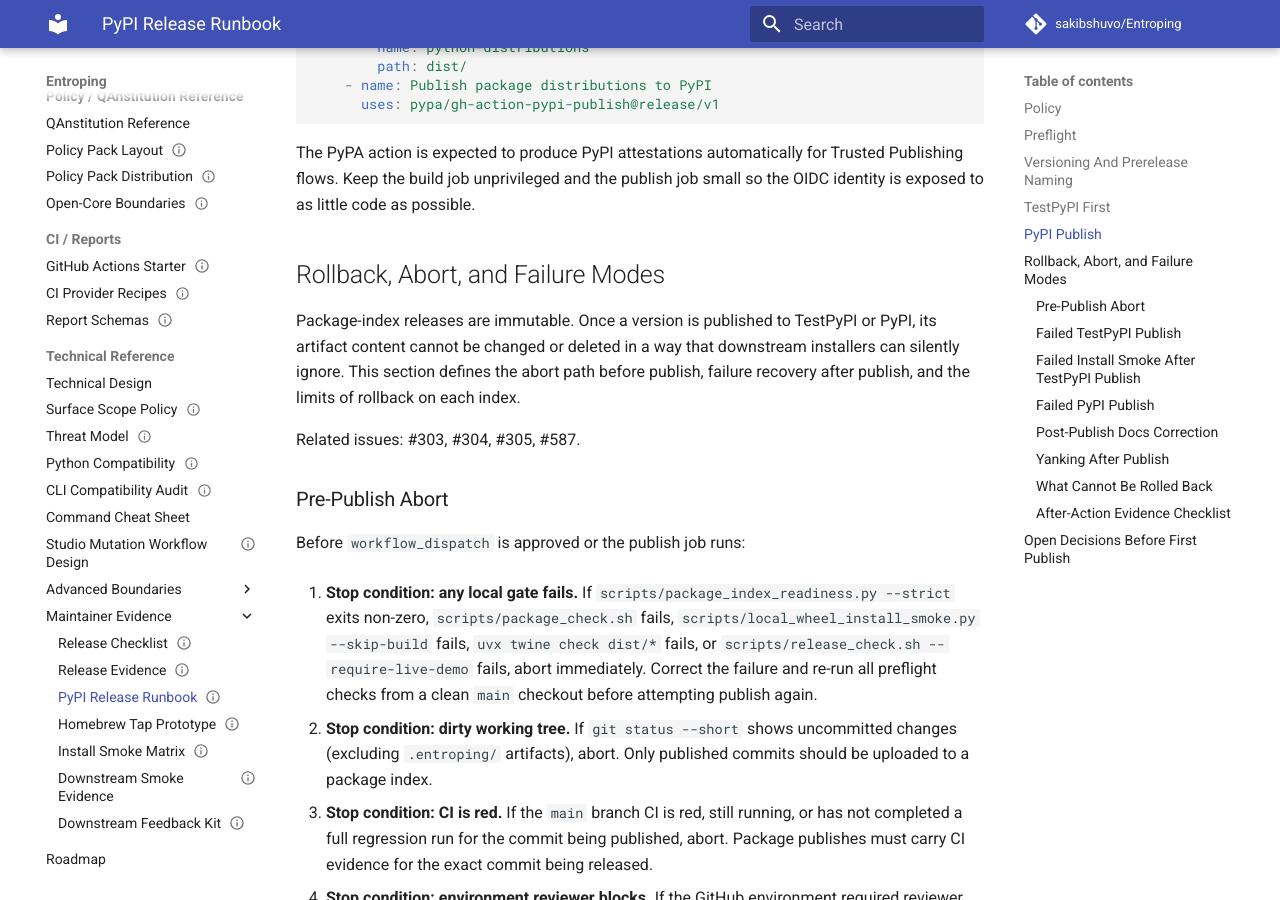
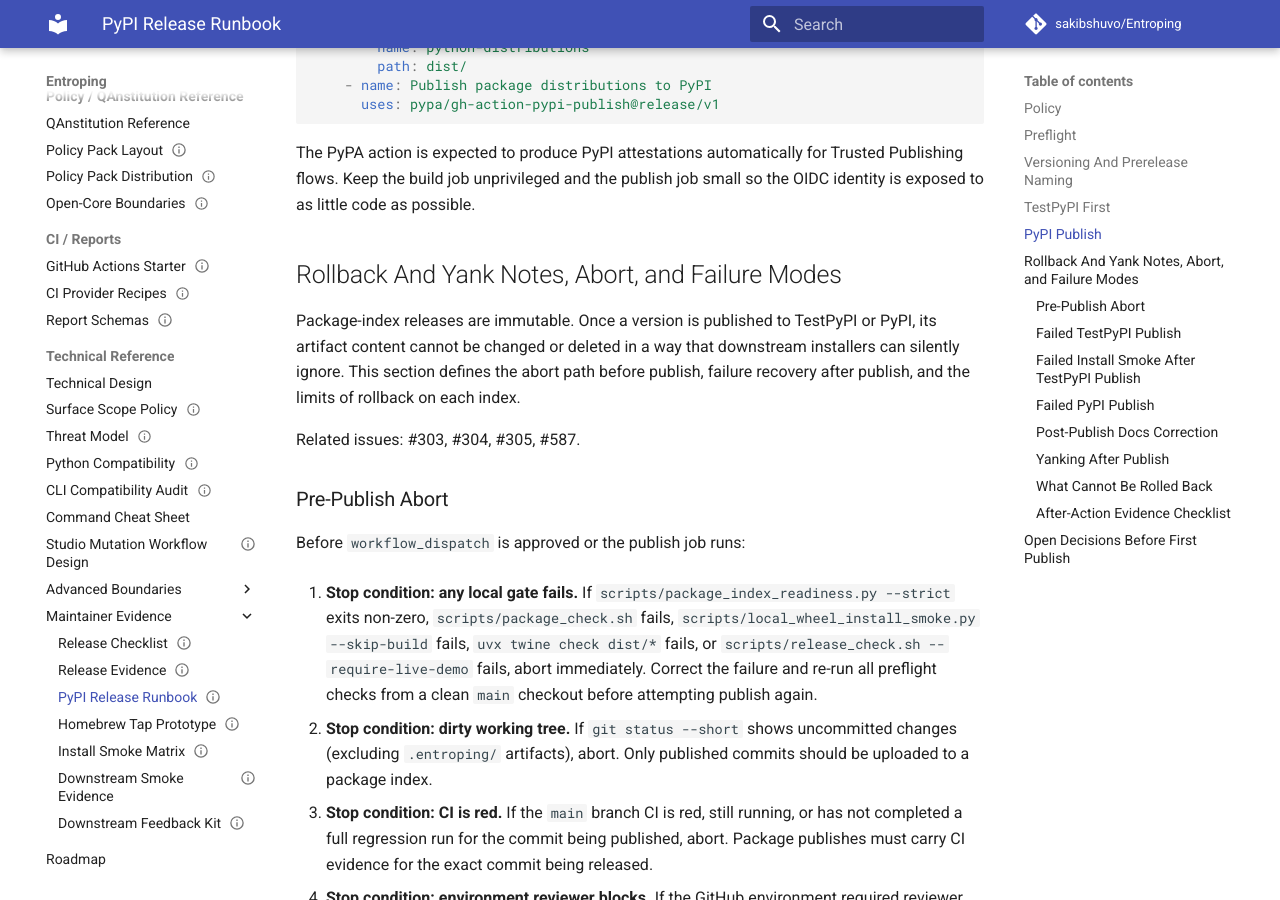
Before and after one commit to sakibshuvo/Entroping, an MkDocs documentation site: the page built from docs/meta/PYPI_RELEASE_RUNBOOK.md, in a window 1280 px wide and 900 px high, scrolled down 5362 px. Built offline with MkDocs 1.6.1 and Material for MkDocs 9.7.7, drawn with Linux system fonts in a browser that asks for light colours; comment, search, counter and statistics services are not loaded.

Commit message:
docs(release): align rollback runbook contract

```diff
--- a/docs/meta/PYPI_RELEASE_RUNBOOK.md
+++ b/docs/meta/PYPI_RELEASE_RUNBOOK.md
@@ -259,7 +259,7 @@
 Trusted Publishing flows. Keep the build job unprivileged and the publish job
 small so the OIDC identity is exposed to as little code as possible.
 
-## Rollback, Abort, and Failure Modes
+## Rollback And Yank Notes, Abort, and Failure Modes
 
 Package-index releases are immutable. Once a version is published to TestPyPI or
 PyPI, its artifact content cannot be changed or deleted in a way that downstream
```
